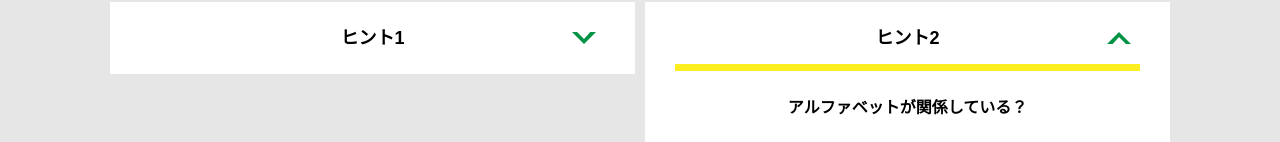
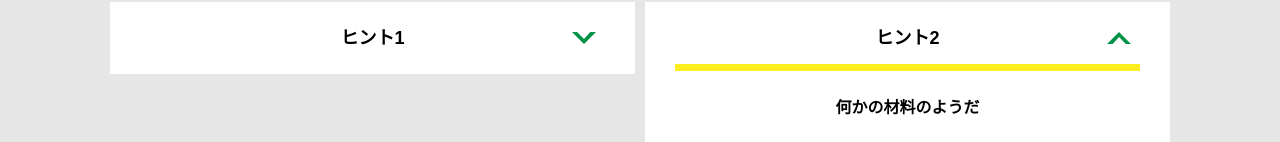
Before and after one commit to miurayy/alfa-nagoya-L, a plain HTML site: page hint3.html in a window 1280 px wide. Both pictures are taken after a click on the element "ヒント2". Shown: the part 658-800 px from the top of the page. Drawn offline with nearby package versions, Linux system fonts and the light colour scheme; files that its build step writes are made by us from their sources.

Commit message:
Update hint3.html

```diff
--- a/hint3.html
+++ b/hint3.html
@@ -63,7 +63,7 @@
           <div class="column">
             <div class="card">
               <h3 class="card__title">ヒント2<svg class="card__arrow"><use xlink:href="#arrow"></use></svg></h3>
-              <p class="card__content">アルファベットが関係している？</p>
+              <p class="card__content">何かの材料のようだ</p>
             </div>
 
  <!-- 3-2答え追加
```
